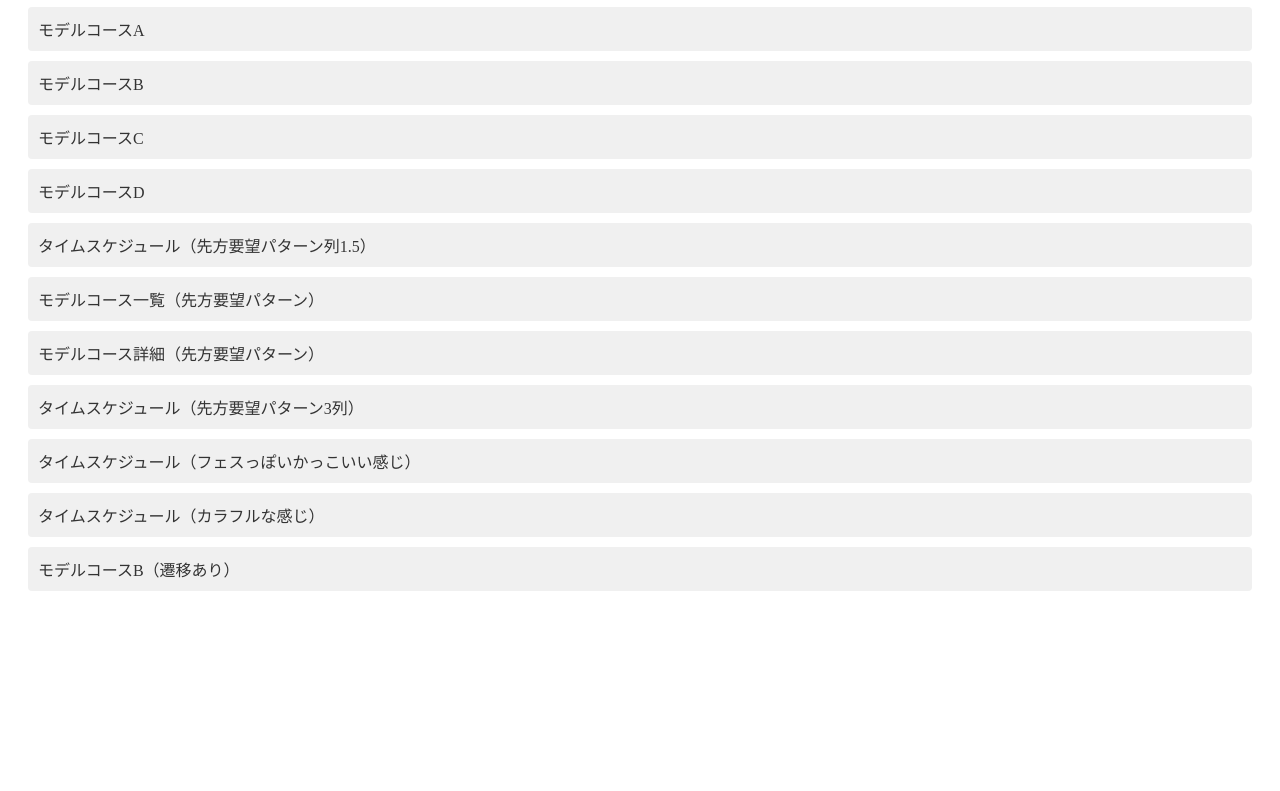
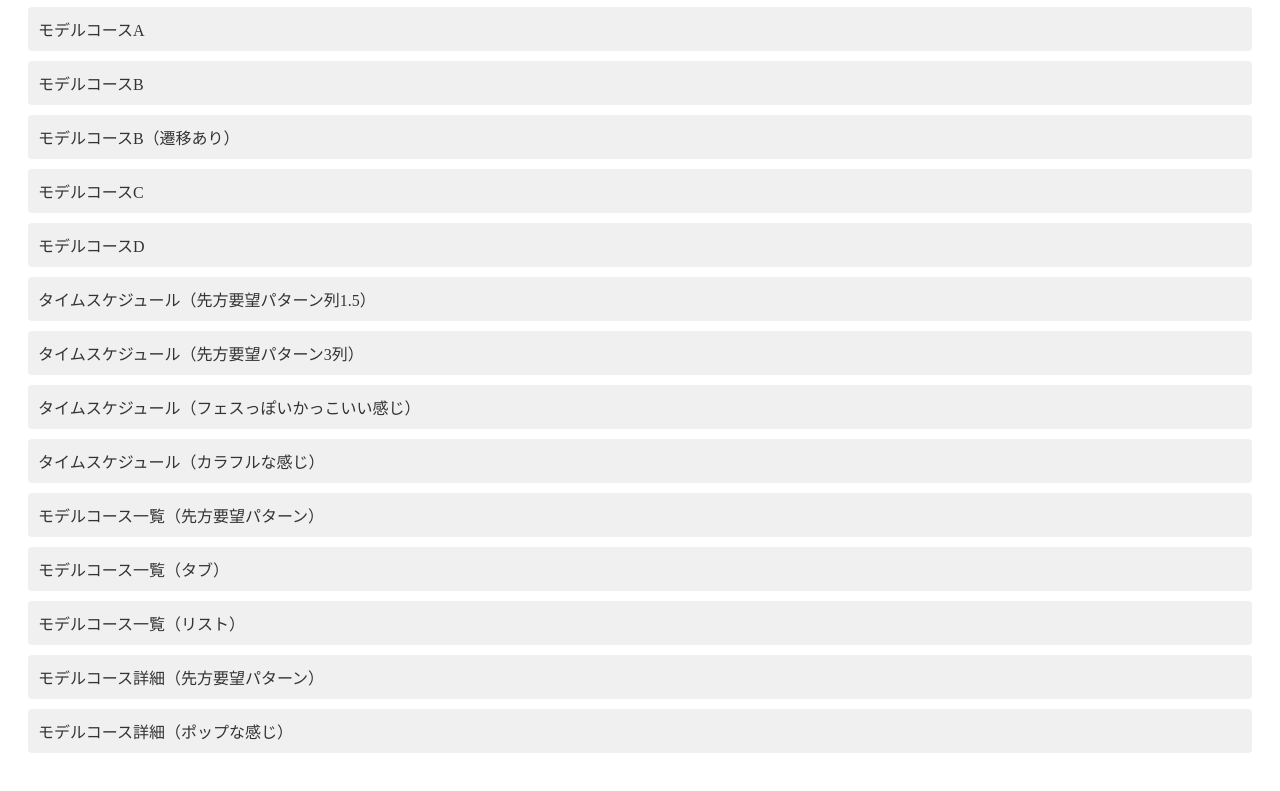
Before and after one commit to bsj-yoshijima/JMS-App-demo, a React app: page index.html in a window 1280 px wide. Shown: the part 363-1154 px from the top of the page. Before the commit the page ends 1000 px from the top, so only its background shows below. Built offline with nearby package versions, Linux system fonts and the light colour scheme.

Commit message:
“高橋修正”

```diff
--- a/index.html
+++ b/index.html
@@ -42,15 +42,20 @@
             <li class="nav-item"><a href="/Ticketregister.html" class="nav-link">チケット登録システム</a></li>
             <li class="nav-item"><a href="/a.html" class="nav-link">モデルコースA</a></li>
             <li class="nav-item"><a href="/b.html" class="nav-link">モデルコースB</a></li>
+            <li class="nav-item"><a href="b_plus.html" class="nav-link">モデルコースB（遷移あり）</a></li>
             <li class="nav-item"><a href="/c.html" class="nav-link">モデルコースC</a></li>
             <li class="nav-item"><a href="/d.html" class="nav-link">モデルコースD</a></li>
             <li class="nav-item"><a href="timeschedule_fix.html" class="nav-link">タイムスケジュール（先方要望パターン列1.5）</a></li>
-            <li class="nav-item"><a href="modelcoursereccomend.html" class="nav-link">モデルコース一覧（先方要望パターン）</a></li>
-            <li class="nav-item"><a href="modelcoursedetail.html" class="nav-link">モデルコース詳細（先方要望パターン）</a></li>
             <li class="nav-item"><a href="timetable_3days.html" class="nav-link">タイムスケジュール（先方要望パターン3列）</a></li>
             <li class="nav-item"><a href="timetable_feslike.html" class="nav-link">タイムスケジュール（フェスっぽいかっこいい感じ）</a></li>
             <li class="nav-item"><a href="timetable_colorful.html" class="nav-link">タイムスケジュール（カラフルな感じ）</a></li>
-            <li class="nav-item"><a href="b_plus.html" class="nav-link">モデルコースB（遷移あり）</a></li>
+            <li class="nav-item"><a href="modelcoursereccomend.html" class="nav-link">モデルコース一覧（先方要望パターン）</a></li>
+            <li class="nav-item"><a href="modelcourse_reccomend_tab.html" class="nav-link">モデルコース一覧（タブ）</a></li>
+            <li class="nav-item"><a href="modelcourse_reccomend_list.html" class="nav-link">モデルコース一覧（リスト）</a></li>
+            <li class="nav-item"><a href="modelcoursedetail.html" class="nav-link">モデルコース詳細（先方要望パターン）</a></li>
+            <li class="nav-item"><a href="modelcourse_detail_pop.html" class="nav-link">モデルコース詳細（ポップな感じ）</a></li>
+
+
 
         </ul>
     </nav>
```
